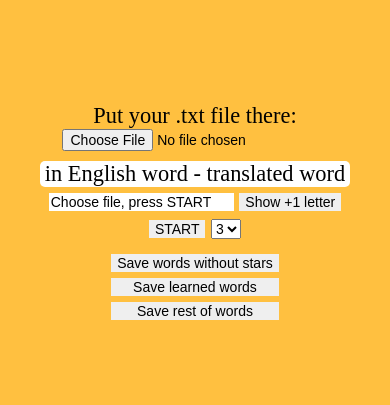
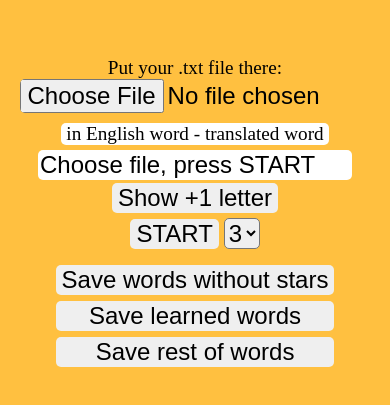
Before and after one commit to Srr233/LearnNewWordsEasier, a plain HTML site: page index.html in a window 390 px wide. Shown: the part 209-614 px from the top of the page. Drawn offline with Linux system fonts and the light colour scheme.

Commit message:
refactor: change css

```diff
--- a/index.html
+++ b/index.html
@@ -15,13 +15,13 @@
     <div>
       <div class="choosingFileBlock">
         <p class="description">Put your .txt file there: </p>
-        <input type="file" data-loadFile>
+        <input type="file" class="cooseFile" data-loadFile>
       </div>
       <div class="mainBlock">
         <div class="words">
           <span data-englishWord>in English word</span> - <span data-translatedWord>translated word</span>
         </div>
-        <div>
+        <div class="putAnswer">
           <input type="text" data-addAnswer placeholder="Write your translated word" value="Choose file, press START">
           <button data-showLetter>Show +1 letter</button>
         </div>
--- a/style.css
+++ b/style.css
@@ -32,6 +32,7 @@ input {
 }
 input, select, button {
     font-size: 1rem;
+    border-radius: 5px;
 }
 .choosingFileBlock {
     display: flex;
@@ -39,6 +40,9 @@ input, select, button {
     flex-direction: column;
     align-items: center;
     margin-bottom: 10px;
+}
+.cooseFile {
+    width: 90%;
 }
 
 .mainBlock {
@@ -58,8 +62,9 @@ input, select, button {
 
 .words {
     background-color: #fff;
+    padding: 0 5px 0 5px;
+    margin-bottom: 5px;
     border-radius: 5px;
-    padding: 0 5px 0 5px;
 }
 
 .headerImg {
@@ -85,9 +90,17 @@ input, select, button {
     :root {
         font-size: 18px;
     }
+    .putAnswer {
+        display: flex;
+        flex-direction: column;
+        align-items: center;
+    }
+    input, select, button {
+        font-size: 2rem;
+    }
 }
 @media (max-width: 425px) {
     :root {
-        font-size: 14px;
+        font-size: 12px;
     }
 }
```
